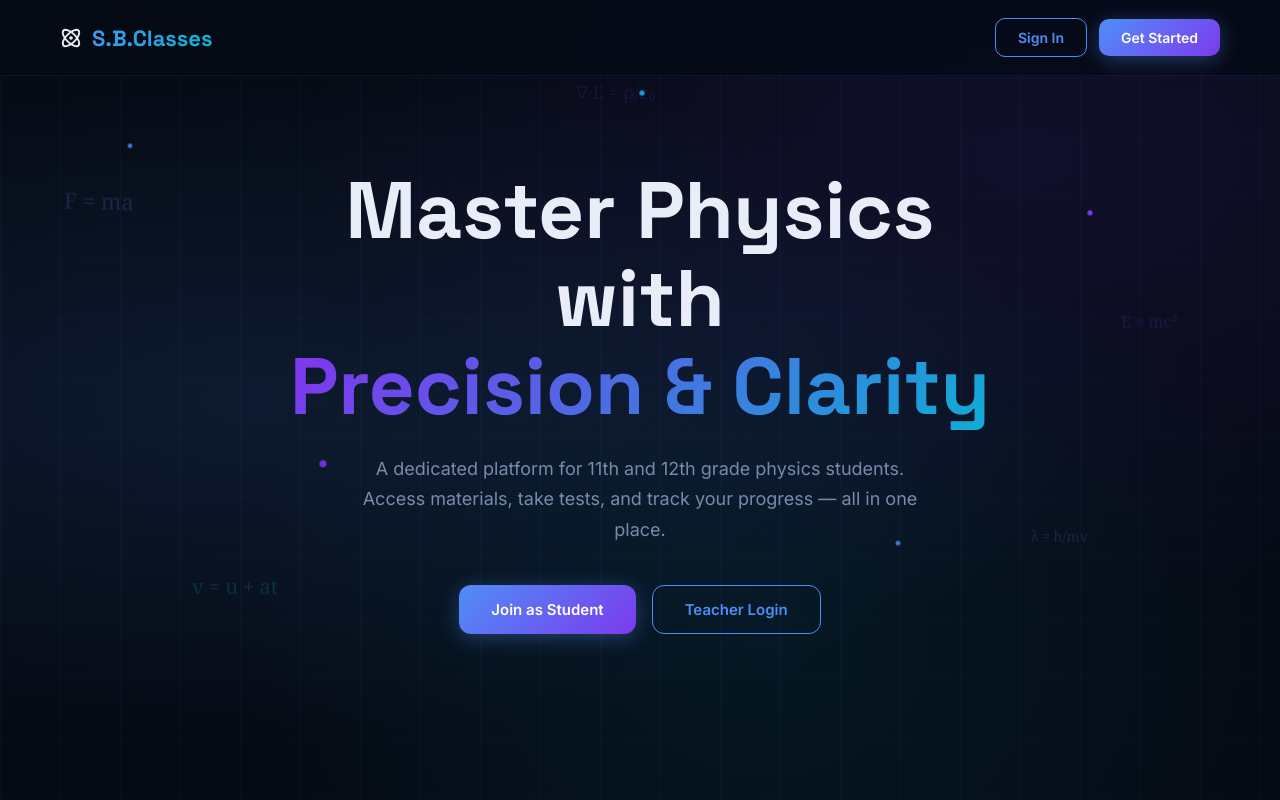
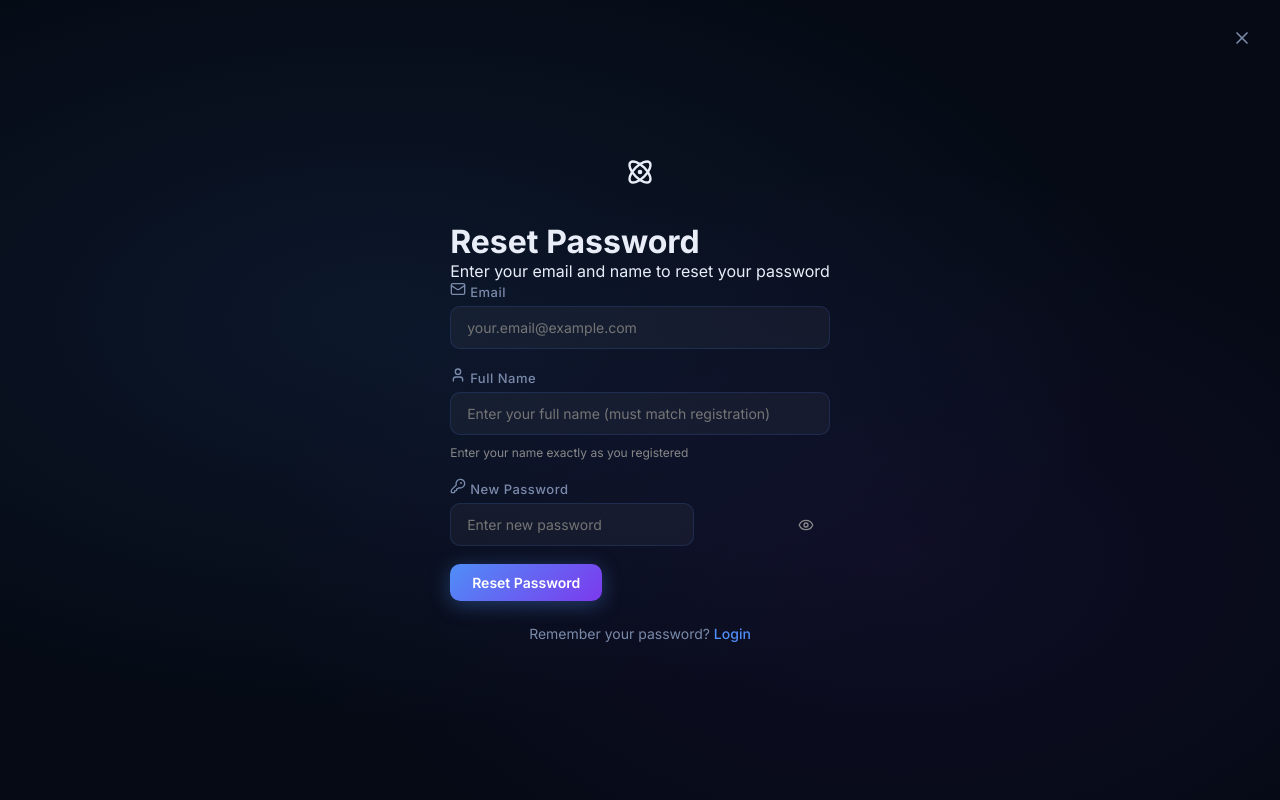
Before and after one commit to CodeSrushti-3105/Physics-lms, a React (Create React App) app in the folder physics-lms/frontend/: page /forgot-password in a window 1280 px wide. Before the commit this address led to /. Shown: the top 800 px of the page. Built offline with nearby package versions, Linux system fonts and the light colour scheme; no server answers.

Commit message:
added forget password feature

```diff
--- a/physics-lms/frontend/src/App.js
+++ b/physics-lms/frontend/src/App.js
@@ -4,6 +4,7 @@ import { AuthProvider, useAuth } from './context/AuthContext';
 import LandingPage from './pages/LandingPage';
 import LoginPage from './pages/LoginPage';
 import RegisterPage from './pages/RegisterPage';
+import ForgotPasswordPage from './pages/ForgotPasswordPage';
 import StudentDashboard from './pages/StudentDashboard';
 import AdminDashboard from './pages/AdminDashboard';
 
@@ -22,6 +23,7 @@ const App = () => (
         <Route path="/" element={<LandingPage />} />
         <Route path="/login" element={<LoginPage />} />
         <Route path="/register" element={<RegisterPage />} />
+        <Route path="/forgot-password" element={<ForgotPasswordPage />} />
         <Route path="/student/*" element={<PrivateRoute role="student"><StudentDashboard /></PrivateRoute>} />
         <Route path="/admin/*" element={<PrivateRoute role="admin"><AdminDashboard /></PrivateRoute>} />
         <Route path="*" element={<Navigate to="/" />} />
--- /dev/null
+++ b/physics-lms/frontend/src/pages/ForgotPasswordPage.js
@@ -0,0 +1,147 @@
+import React, { useState } from 'react';
+import { Link, useNavigate } from 'react-router-dom';
+import { Atom, KeyRound, Mail, User, Eye, EyeOff, X } from 'lucide-react';
+import api from '../utils/api';
+import '../styles/auth.css';
+
+const ForgotPasswordPage = () => {
+  const [formData, setFormData] = useState({ email: '', name: '', newPassword: '' });
+  const [error, setError] = useState('');
+  const [success, setSuccess] = useState('');
+  const [loading, setLoading] = useState(false);
+  const [showPassword, setShowPassword] = useState(false);
+  const navigate = useNavigate();
+
+  const handleSubmit = async (e) => {
+    e.preventDefault();
+    setError('');
+    setSuccess('');
+    setLoading(true);
+
+    try {
+      const res = await api.post('/auth/forgot-password', formData);
+      setSuccess(res.data.message);
+      setTimeout(() => navigate('/login'), 2000);
+    } catch (err) {
+      setError(err.response?.data?.message || 'Password reset failed');
+    } finally {
+      setLoading(false);
+    }
+  };
+
+  return (
+    <div className="auth-page">
+      <div className="auth-container">
+        <button
+          onClick={() => navigate('/')}
+          style={{
+            position: 'absolute',
+            top: '20px',
+            right: '20px',
+            background: 'none',
+            border: 'none',
+            cursor: 'pointer',
+            color: 'var(--text-muted)',
+            padding: '8px',
+            display: 'flex',
+            alignItems: 'center',
+            justifyContent: 'center',
+            borderRadius: '8px',
+            transition: 'all 0.2s',
+            zIndex: 10
+          }}
+          onMouseEnter={(e) => {
+            e.currentTarget.style.background = 'var(--bg-secondary)';
+            e.currentTarget.style.color = 'var(--text)';
+          }}
+          onMouseLeave={(e) => {
+            e.currentTarget.style.background = 'none';
+            e.currentTarget.style.color = 'var(--text-muted)';
+          }}
+        >
+          <X size={20} />
+        </button>
+        <div className="auth-header">
+          <div className="auth-logo">
+            <Atom size={28} />
+          </div>
+          <h1>Reset Password</h1>
+          <p>Enter your email and name to reset your password</p>
+        </div>
+
+        <form className="auth-form" onSubmit={handleSubmit}>
+          {error && <div className="alert alert-error">{error}</div>}
+          {success && <div className="alert alert-success">{success}</div>}
+
+          <div className="form-group">
+            <label><Mail size={16} /> Email</label>
+            <input
+              type="email"
+              placeholder="your.email@example.com"
+              value={formData.email}
+              onChange={(e) => setFormData({ ...formData, email: e.target.value })}
+              required
+            />
+          </div>
+
+          <div className="form-group">
+            <label><User size={16} /> Full Name</label>
+            <input
+              type="text"
+              placeholder="Enter your full name (must match registration)"
+              value={formData.name}
+              onChange={(e) => setFormData({ ...formData, name: e.target.value })}
+              required
+            />
+            <small style={{ color: '#888', fontSize: '12px', marginTop: '4px', display: 'block' }}>
+              Enter your name exactly as you registered
+            </small>
+          </div>
+
+          <div className="form-group">
+            <label><KeyRound size={16} /> New Password</label>
+            <div style={{ position: 'relative' }}>
+              <input
+                type={showPassword ? 'text' : 'password'}
+                placeholder="Enter new password"
+                value={formData.newPassword}
+                onChange={(e) => setFormData({ ...formData, newPassword: e.target.value })}
+                required
+                minLength={6}
+              />
+              <button
+                type="button"
+                onClick={() => setShowPassword(!showPassword)}
+                style={{
+                  position: 'absolute',
+                  right: '12px',
+                  top: '50%',
+                  transform: 'translateY(-50%)',
+                  background: 'none',
+                  border: 'none',
+                  cursor: 'pointer',
+                  color: '#888',
+                  padding: '4px',
+                  display: 'flex',
+                  alignItems: 'center'
+                }}
+              >
+                {showPassword ? <EyeOff size={16} /> : <Eye size={16} />}
+              </button>
+            </div>
+          </div>
+
+          <button type="submit" className="btn btn-primary" disabled={loading}>
+            {loading ? 'Resetting...' : 'Reset Password'}
+          </button>
+        </form>
+
+        <div className="auth-footer">
+          <p>Remember your password? <Link to="/login">Login</Link></p>
+        </div>
+      </div>
+    </div>
+  );
+};
+
+export default ForgotPasswordPage;
--- a/physics-lms/frontend/src/pages/LoginPage.js
+++ b/physics-lms/frontend/src/pages/LoginPage.js
@@ -1,6 +1,6 @@
 import React, { useState } from 'react';
 import { Link, useNavigate } from 'react-router-dom';
-import { Atom, AlertTriangle, Eye, EyeOff } from 'lucide-react';
+import { Atom, AlertTriangle, Eye, EyeOff, X } from 'lucide-react';
 import { useAuth } from '../context/AuthContext';
 import '../styles/auth.css';
 
@@ -30,6 +30,34 @@ const LoginPage = () => {
     <div className="auth-page">
       <div className="auth-bg-grid" />
       <div className="auth-card">
+        <button
+          onClick={() => navigate('/')}
+          style={{
+            position: 'absolute',
+            top: '20px',
+            right: '20px',
+            background: 'none',
+            border: 'none',
+            cursor: 'pointer',
+            color: 'var(--text-muted)',
+            padding: '8px',
+            display: 'flex',
+            alignItems: 'center',
+            justifyContent: 'center',
+            borderRadius: '8px',
+            transition: 'all 0.2s'
+          }}
+          onMouseEnter={(e) => {
+            e.currentTarget.style.background = 'var(--bg-secondary)';
+            e.currentTarget.style.color = 'var(--text)';
+          }}
+          onMouseLeave={(e) => {
+            e.currentTarget.style.background = 'none';
+            e.currentTarget.style.color = 'var(--text-muted)';
+          }}
+        >
+          <X size={20} />
+        </button>
         <div className="auth-logo">
           <div className="auth-logo-icon"><Atom size={30} /></div>
           <h1>S.B.Classes</h1>
@@ -78,6 +106,11 @@ const LoginPage = () => {
                 {showPassword ? <EyeOff size={16} /> : <Eye size={16} />}
               </button>
             </div>
+            <div style={{ textAlign: 'right', marginTop: '8px' }}>
+              <Link to="/forgot-password" style={{ fontSize: '13px', color: 'var(--primary)' }}>
+                Forgot password?
+              </Link>
+            </div>
           </div>
           <button type="submit" className="btn btn-primary" style={{ width: '100%', justifyContent: 'center', padding: '13px' }} disabled={loading}>
             {loading ? 'Signing in...' : 'Sign In →'}
--- a/physics-lms/frontend/src/pages/RegisterPage.js
+++ b/physics-lms/frontend/src/pages/RegisterPage.js
@@ -1,6 +1,6 @@
 import React, { useState } from 'react';
 import { Link, useNavigate } from 'react-router-dom';
-import { Atom, AlertTriangle, CheckCircle, Eye, EyeOff } from 'lucide-react';
+import { Atom, AlertTriangle, CheckCircle, Eye, EyeOff, X } from 'lucide-react';
 import { useAuth } from '../context/AuthContext';
 import '../styles/auth.css';
 
@@ -34,6 +34,34 @@ const RegisterPage = () => {
     <div className="auth-page">
       <div className="auth-bg-grid" />
       <div className="auth-card">
+        <button
+          onClick={() => navigate('/')}
+          style={{
+            position: 'absolute',
+            top: '20px',
+            right: '20px',
+            background: 'none',
+            border: 'none',
+            cursor: 'pointer',
+            color: 'var(--text-muted)',
+            padding: '8px',
+            display: 'flex',
+            alignItems: 'center',
+            justifyContent: 'center',
+            borderRadius: '8px',
+            transition: 'all 0.2s'
+          }}
+          onMouseEnter={(e) => {
+            e.currentTarget.style.background = 'var(--bg-secondary)';
+            e.currentTarget.style.color = 'var(--text)';
+          }}
+          onMouseLeave={(e) => {
+            e.currentTarget.style.background = 'none';
+            e.currentTarget.style.color = 'var(--text-muted)';
+          }}
+        >
+          <X size={20} />
+        </button>
         <div className="auth-logo">
           <div className="auth-logo-icon"><Atom size={30} /></div>
           <h1>S.B.Classes</h1>
--- a/physics-lms/frontend/src/pages/admin/AdminStudents.js
+++ b/physics-lms/frontend/src/pages/admin/AdminStudents.js
@@ -6,6 +6,7 @@ import api from '../../utils/api';
 const AdminStudents = ({ onApproval }) => {
   const [students, setStudents] = useState([]);
   const [filter, setFilter] = useState('all');
+  const [batchFilter, setBatchFilter] = useState('all'); // New batch filter
   const [loading, setLoading] = useState(true);
   const [toast, setToast] = useState(null);
 
@@ -36,7 +37,9 @@ const AdminStudents = ({ onApproval }) => {
     }
   };
 
-  const filtered = students.filter(s => filter === 'all' || s.status === filter);
+  const filtered = students
+    .filter(s => filter === 'all' || s.status === filter)
+    .filter(s => batchFilter === 'all' || s.batch === batchFilter);
 
   return (
     <div className="page-content page-enter">
@@ -52,6 +55,31 @@ const AdminStudents = ({ onApproval }) => {
               style={{ textTransform: 'capitalize' }}>{f}</button>
           ))}
         </div>
+      </div>
+
+      {/* Batch Filter Tabs */}
+      <div style={{ display: 'flex', gap: 12, marginBottom: 20, borderBottom: '2px solid var(--border)', paddingBottom: 2 }}>
+        {['all', '11th', '12th'].map(batch => (
+          <button
+            key={batch}
+            onClick={() => setBatchFilter(batch)}
+            style={{
+              background: 'none',
+              border: 'none',
+              padding: '10px 20px',
+              fontSize: '14px',
+              fontWeight: 600,
+              color: batchFilter === batch ? 'var(--primary)' : 'var(--text-muted)',
+              cursor: 'pointer',
+              borderBottom: batchFilter === batch ? '2px solid var(--primary)' : '2px solid transparent',
+              marginBottom: '-2px',
+              transition: 'all 0.2s',
+              textTransform: 'capitalize'
+            }}
+          >
+            {batch === 'all' ? 'All Batches' : `${batch} Grade`}
+          </button>
+        ))}
       </div>
 
       {loading ? <div className="loading-screen" style={{ height: 200 }}><div className="loader" /></div>
```
Also changed, not shown: 1 other file (tests, documents, lock files or other folders).
